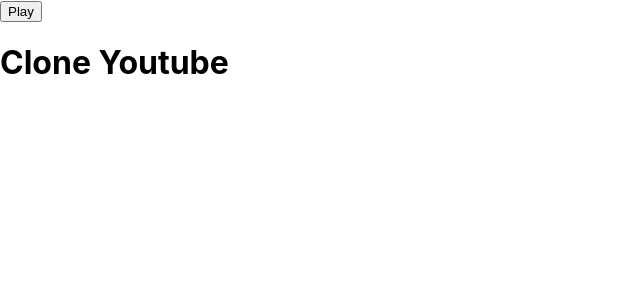
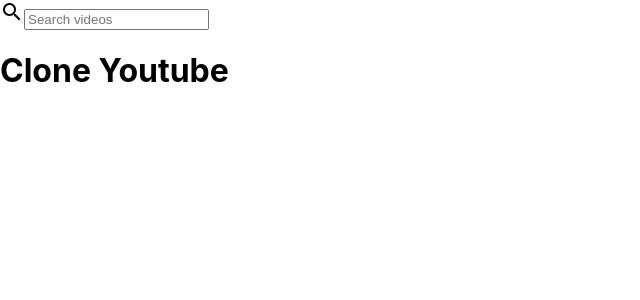
Before and after one commit to JavierPeDe/Youtube-react-clone, a React (Create React App) app: page / in a window 1280 px wide. Shown: the top 300 px of the page, without its empty margins (0-640 px from the left). Built offline with nearby package versions, Linux system fonts and the light colour scheme.

Commit message:
feat: SearchBar component

```diff
--- a/package.json
+++ b/package.json
@@ -7,6 +7,7 @@
     "@testing-library/react": "^11.2.7",
     "@testing-library/user-event": "^12.8.3",
     "axios": "^0.21.1",
+    "material-icons-react": "^1.0.4",
     "react": "^17.0.2",
     "react-dom": "^17.0.2",
     "react-scripts": "4.0.3",
--- a/public/index.html
+++ b/public/index.html
@@ -10,6 +10,7 @@
       content="youtube clone with React"
     />
     <link rel="apple-touch-icon" href="%PUBLIC_URL%/logo192.png" />
+    <link href="https://fonts.googleapis.com/icon?family=Material+Icons" rel="stylesheet">
 
     <title>Youtube Clone</title>
   </head>
--- a/src/App.js
+++ b/src/App.js
@@ -1,7 +1,7 @@
 import { useState } from 'react';
 import youtube from './apis/youtube';
 import './App.scss';
-
+import { SearchBar } from './components/SearchBar';
 export const App = () => {
   const [newVideos, setNewVideos] = useState({
     videos: [],
@@ -18,12 +18,14 @@
       ...preNewVideos,
       videos: response.data.items
     }))
+    console.log(newVideos)
   }
 
 
   return (
     <div className="App">
-      <button onClick={() => handleSubmit('game')} >Play</button>
+      <SearchBar handleFormSubmit={handleSubmit}/>
+
       <h1>Clone Youtube</h1>
     </div>
   );
--- /dev/null
+++ b/src/components/SearchBar/index.js
@@ -0,0 +1,22 @@
+import React, { useState } from 'react'
+
+export const SearchBar = ({handleFormSubmit}) => {
+    const [textFromSearchBar, setTextFromSearchBar] = useState('')
+
+    const handleOnChange = evt => {
+        setTextFromSearchBar(evt.target.value)
+        console.log(textFromSearchBar)
+    }
+    const handleSubmit = evt => {
+        evt.preventDefault();
+        handleFormSubmit(textFromSearchBar);
+    }
+    return (
+        <form onSubmit={handleSubmit}>
+            <div >
+                <i type='submit' className='material-icons'>search</i>
+                <input type='text' onChange={handleOnChange} placeholder='Search videos' />
+            </div>
+        </form>
+    )
+}
--- /dev/null
+++ b/src/components/SearchBar/index.scss
@@ -0,0 +1,5 @@
+
+.container-form{
+    height: 70px;
+    width: 200px;
+}
```
Also changed, not shown: 1 other file (tests, documents, lock files or other folders).
